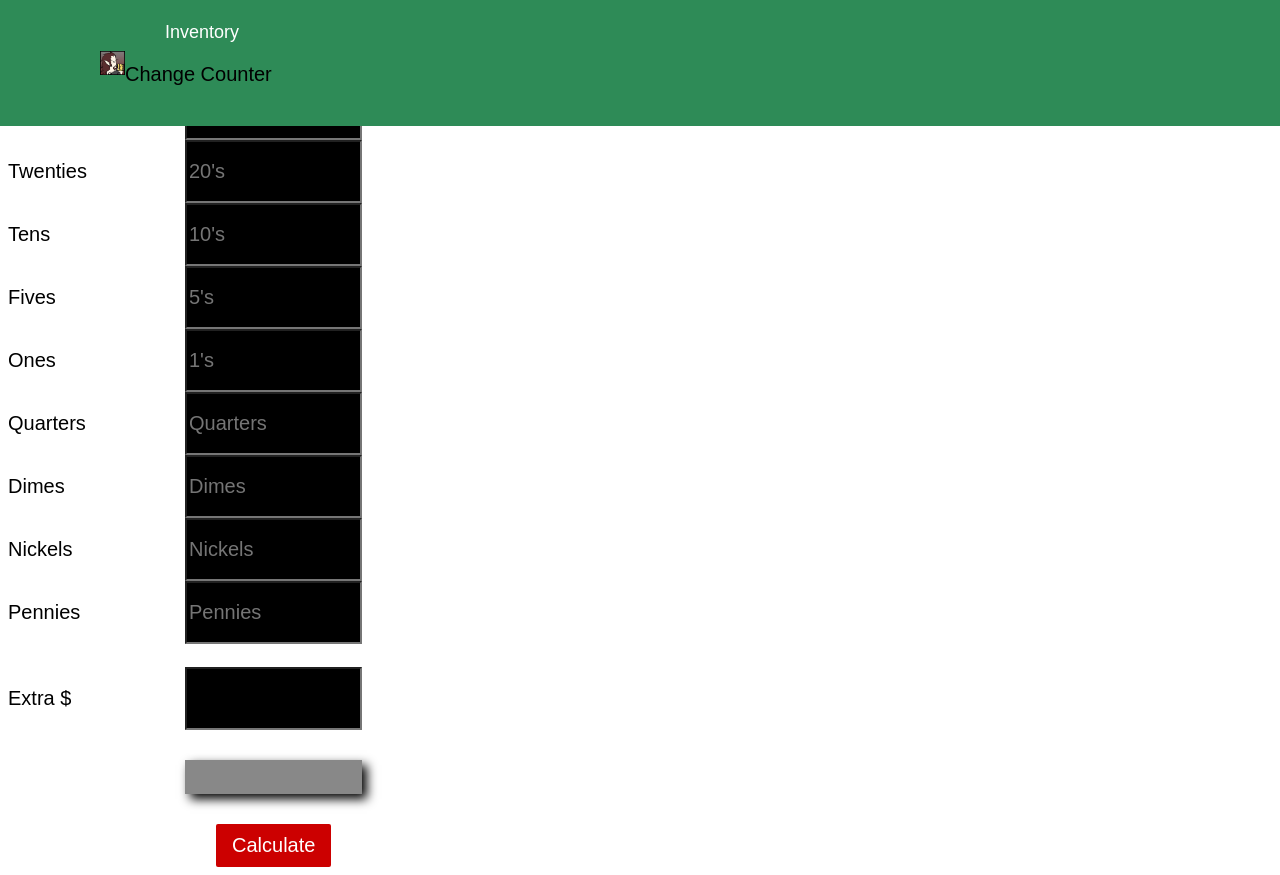
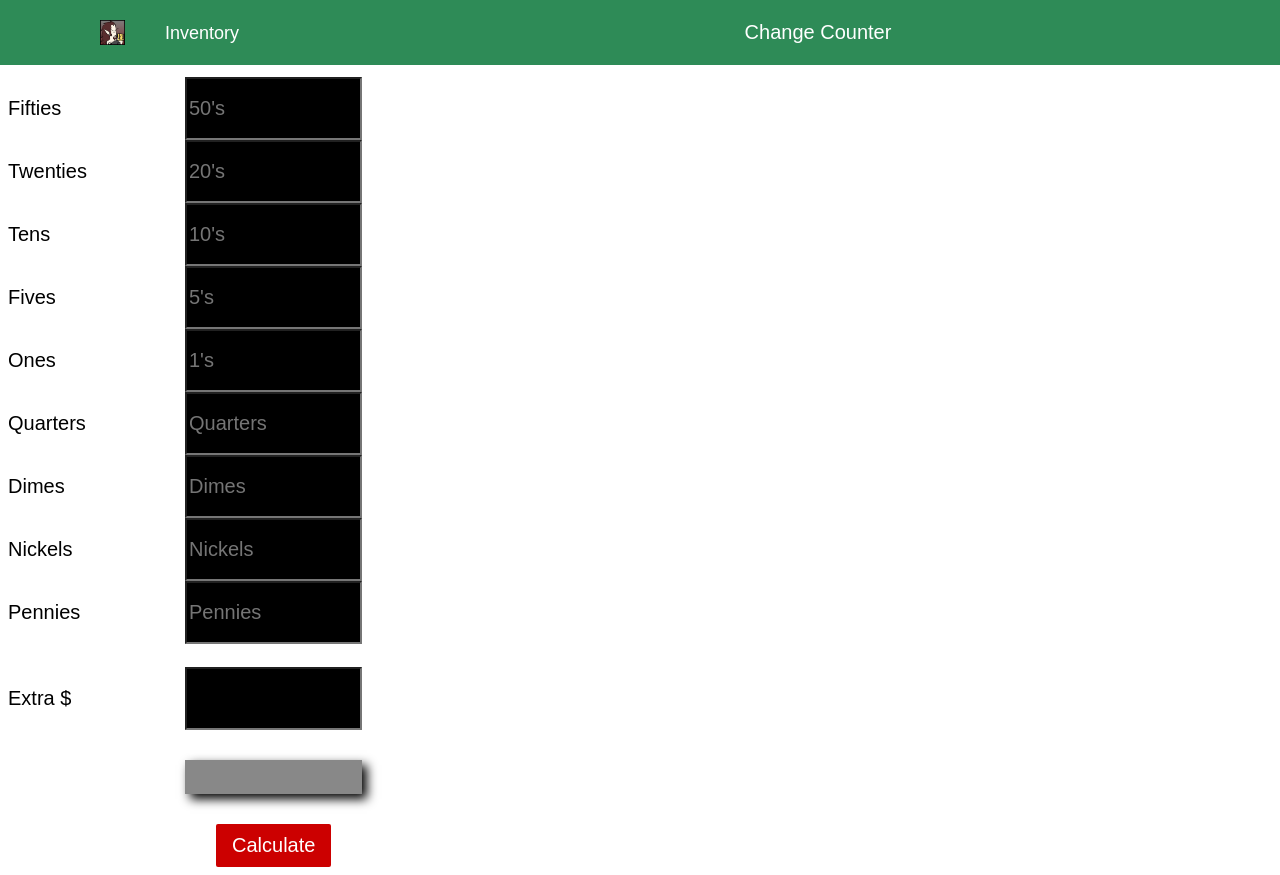
Before and after one commit to Godbrand1/Godbrand, a plain HTML site: page change.html in a window 1280 px wide. Drawn offline with Linux system fonts and the light colour scheme.

Commit message:
Add files via upload

```diff
--- a/styles/website-styles.css
+++ b/styles/website-styles.css
@@ -68,23 +68,27 @@
 * {
 
   font-family: Arial, Helvetica, sans-serif;
-  text-decoration: none;
 }
 
 /* a is targeting all <a> (anchor) elements */
 .menu a {
-position: relative;
 font-size: 18px;
 color: white;
-font-weight: 500;
 text-decoration: none;
 margin-left: 40px;
 
 }
 .menu a:hover {
-  border-bottom: 1px solid black;
+  border-bottom: 1px solid white;
 }
 
+.menu-paragraph {
+  display: inline-block;
+  padding-left: 500px;
+  line-height: 0px;
+  margin: 0px;
+  color: white;
+}
 
 
 /* header / nav starts here */
@@ -97,7 +101,6 @@
   background: seagreen;
   display: flex;
   align-items: center;
-  z-index: 100;
 }
 
 /* this is where my buttons start */
```
